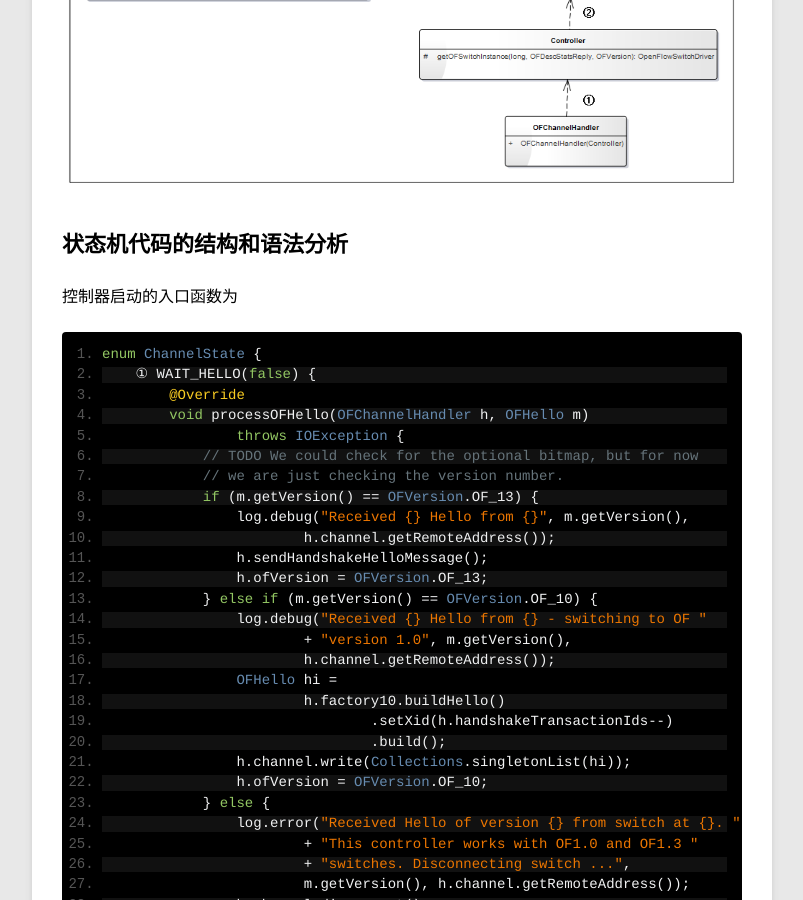
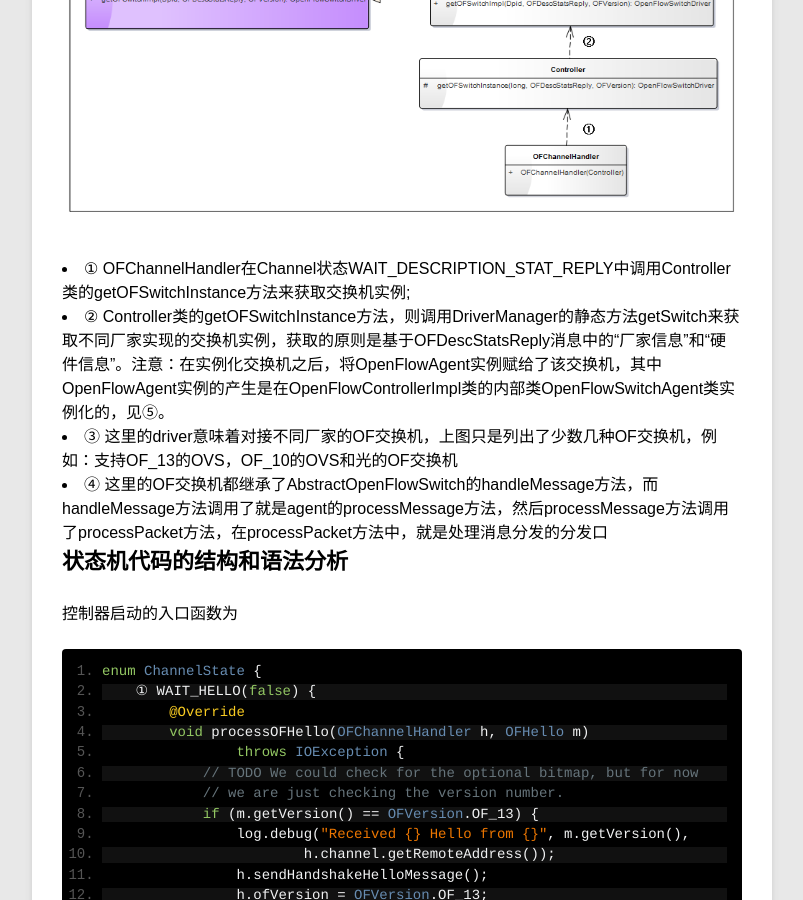
Before and after one commit to KailongLi/kailongli.github.io, a Jekyll site: the page built from _posts/blog/2015-04-16-dispatch-message.md, in a window 1280 px wide and 900 px high, scrolled down 869 px. Shown: the whole window, without its empty margins (78-881 px from the left). Built offline with Jekyll 4.4.1, drawn with Linux system fonts in a browser that asks for light colours; Markdown is read by kramdown in place of the engine named in the settings; some of the changed text lies outside the part shown.

Commit message:
dispacth message v1

```diff
--- a/_posts/blog/2015-04-16-dispatch-message.md
+++ b/_posts/blog/2015-04-16-dispatch-message.md
@@ -5,10 +5,14 @@ category: blog
 description: ONOS控制器与交换机建立连接之后，通过OF消息的交互，达到了Channel状态机的稳定状态，这时候收到OF消息之后，将分发消息到各个模块处理。
 ---
 
-首先分析分发消息代码的结构和语法，然后分析这样设计代码的好处。
+首先介绍代码是如何走到消息处理的方法，然后分析分发消息的规则的代码的结构和语法，最后分析这样设计代码的好处。
 
 ![dispatch message function](/images/githubpages/dispatch message function.png)
 
+<li>① OFChannelHandler在Channel状态WAIT_DESCRIPTION_STAT_REPLY中调用Controller类的getOFSwitchInstance方法来获取交换机实例;</li>
+<li>② Controller类的getOFSwitchInstance方法，则调用DriverManager的静态方法getSwitch来获取不同厂家实现的交换机实例，获取的原则是基于OFDescStatsReply消息中的“厂家信息”和“硬件信息”。注意：在实例化交换机之后，将OpenFlowAgent实例赋给了该交换机，其中OpenFlowAgent实例的产生是在OpenFlowControllerImpl类的内部类OpenFlowSwitchAgent类实例化的，见⑤。</li>
+<li>③ 这里的driver意味着对接不同厂家的OF交换机，上图只是列出了少数几种OF交换机，例如：支持OF_13的OVS，OF_10的OVS和光的OF交换机</li>
+<li>④ 这里的OF交换机都继承了AbstractOpenFlowSwitch的handleMessage方法，而handleMessage方法调用了就是agent的processMessage方法，然后processMessage方法调用了processPacket方法，在processPacket方法中，就是处理消息分发的分发口</li>
 ## 状态机代码的结构和语法分析
 
 控制器启动的入口函数为
```
